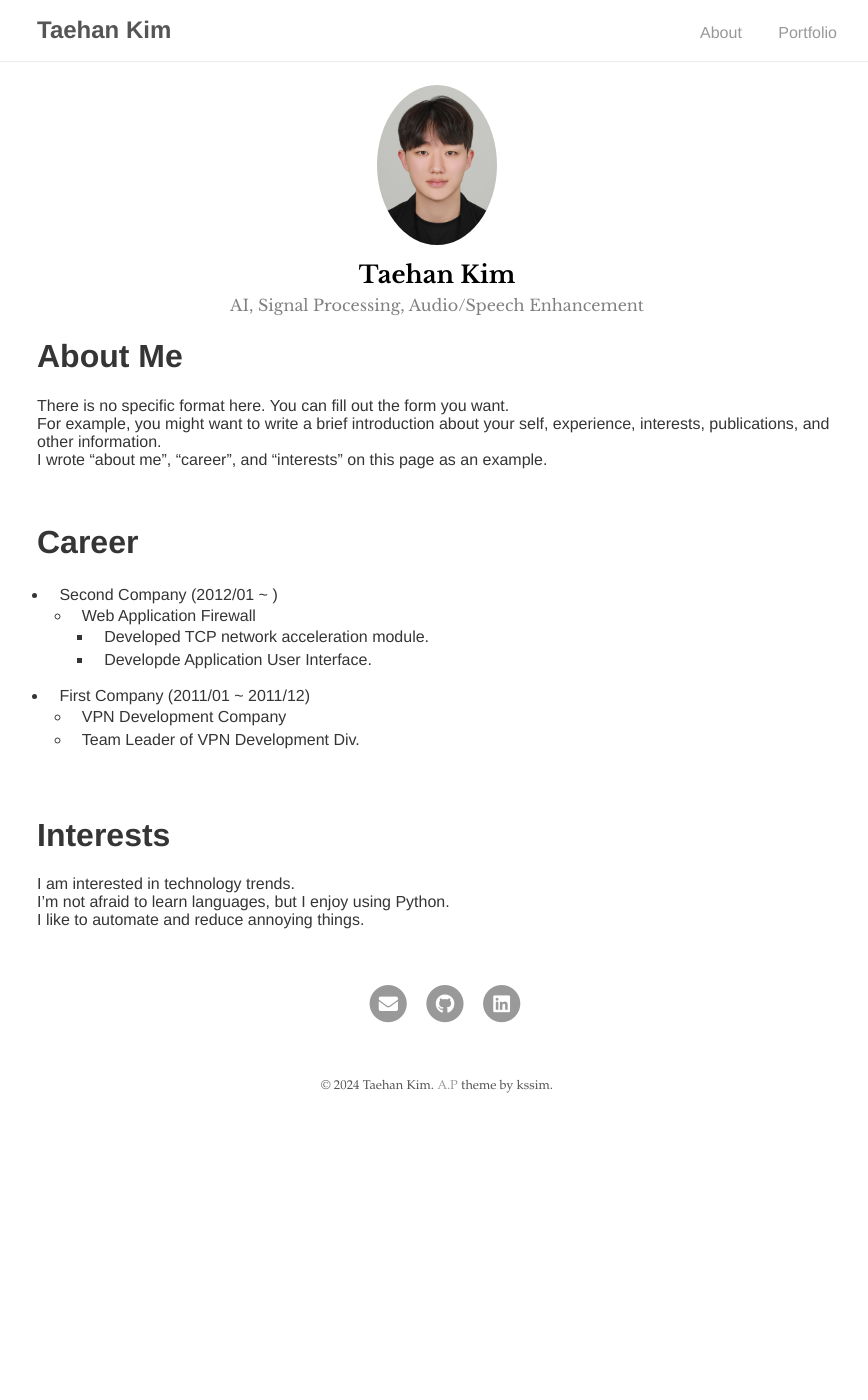
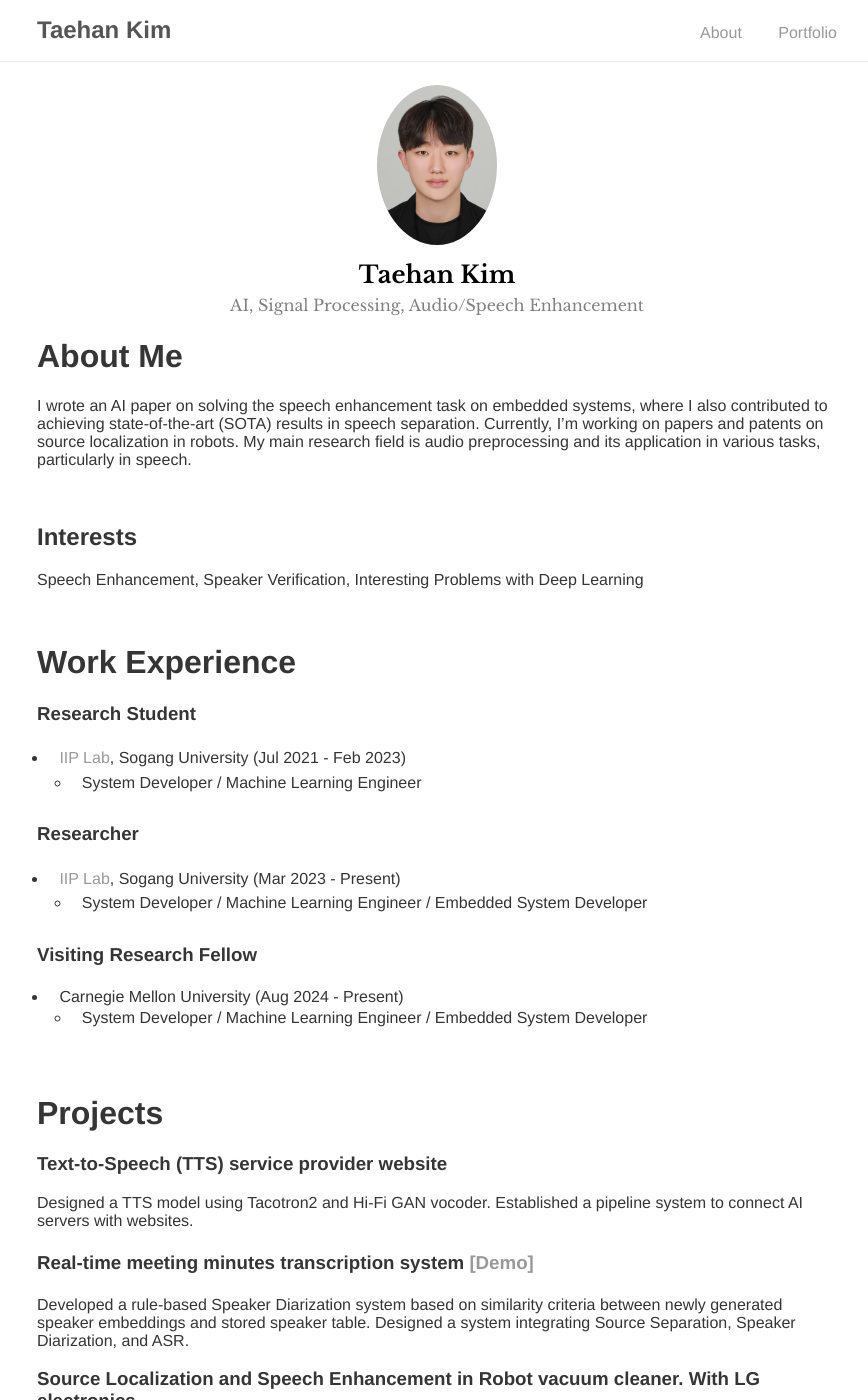
Before and after one commit to thKimm/thKimm.github.io, a Jekyll site: the page built from index.md, in a window 1280 px wide and 1400 px high. Shown: the whole window, without its empty margins (203-1071 px from the left). Built offline with Jekyll 4.4.1, drawn with Linux system fonts in a browser that asks for light colours; our own code applies the rules of GitHub Pages for plain Markdown files; some of the changed text lies outside the part shown.

```diff
--- a/index.md
+++ b/index.md
@@ -3,24 +3,73 @@ layout: about
 ---
 
 # About Me
-There is no specific format here. You can fill out the form you want.
-For example, you might want to write a brief introduction about your self, experience, interests, publications, and other information.
-I wrote "about me", "career", and "interests" on this page as an example.
+I wrote an AI paper on solving the speech enhancement task on embedded systems, where I also contributed to achieving state-of-the-art (SOTA) results in speech separation. Currently, I'm working on papers and patents on source localization in robots. My main research field is audio preprocessing and its application in various tasks, particularly in speech.
 
 <br/>
 
-# Career
-* Second Company (2012/01 ~ )
-  * Web Application Firewall
-    * Developed TCP network acceleration module.
-    * Developde Application User Interface.
-* First Company (2011/01 ~ 2011/12)
-  * VPN Development Company
-  * Team Leader of VPN Development Div.
+## Interests
+Speech Enhancement, Speaker Verification, Interesting Problems with Deep Learning
 
 <br/>
 
-# Interests
-I am interested in technology trends.
-I'm not afraid to learn languages, but I enjoy using Python.
-I like to automate and reduce annoying things.
+# Work Experience
+### Research Student
+  * [IIP Lab](http://iip.sogang.ac.kr), Sogang University (Jul 2021 - Feb 2023)
+    * System Developer / Machine Learning Engineer
+
+### Researcher
+  * [IIP Lab](http://iip.sogang.ac.kr), Sogang University (Mar 2023 - Present)
+    * System Developer / Machine Learning Engineer / Embedded System Developer
+
+### Visiting Research Fellow
+  * Carnegie Mellon University (Aug 2024 - Present)
+    * System Developer / Machine Learning Engineer / Embedded System Developer
+
+<br/>
+
+# Projects
+### Text-to-Speech (TTS) service provider website
+Designed a TTS model using Tacotron2 and Hi-Fi GAN vocoder.
+Established a pipeline system to connect AI servers with websites.
+### Real-time meeting minutes transcription system [[Demo]](https://www.youtube.com/watch?v=m5jFr79sqtg)
+Developed a rule-based Speaker Diarization system based on similarity criteria between newly generated speaker embeddings and stored speaker table.
+Designed a system integrating Source Separation, Speaker Diarization, and ASR.
+### Source Localization and Speech Enhancement in Robot vacuum cleaner. With LG electronics
+Fabricated a lightweight Speech Enhancement model tailored for embedded systems.
+Devised a mask based on the output of deep learning models and formulated a source localization algorithm utilizing it
+### Multi-Channel Audio preprocessing
+Constructed an integrated system for signal processing and speech preprocessing algorithms.
+### Speech Separation [[Demo]](https://fordemopage.github.io/SepReformer/)
+Developed a novel and advanced architecture for Speech Separation and conducted its design and experiments.
+
+<br/>
+
+# Publication / Preprints
+[1] J. -H. Kim*, Taehan Kim*, S. -H. Kim, J. -M. Song, Y. -J Park, H. -M. Park. A Real-Time Sound Source Localization System for Robotic Vacuum Cleaner with a Microphone Array
+Submitted to IEEE Sensors Journal(2024) /Applying for KR, US Patent(2024W)
+
+[2] Ui-Hyeop Shin*, Sangyoun Lee, Taehan Kim, Hyung-Min Park. Separate and Reconstruct: Asymmetric Encoder-Decoder for Speech Separation.
+Submitted to NeurIPS 2025. [[Link]](https://arxiv.org/abs/2406.05983)[[Demo]](https://fordemopage.github.io/SepReformer/)
+
+
+<br/>
+
+# Education
+### Sogang University, Seoul, Korea
+#### B.S.E. in Electronic Engr. (Mar 2018 - Feb 2023)
+summa cum laude, GPA: 4.21/4.3, 134 credits in 7 semesters
+### Sogang University, Seoul, Korea
+#### M.S.E. in Electronic Engr. (Mar 2023 — Present)
+GPA: 4.23/4.3, 21 credits in 3 semesters
+### Carnegie Mellon University, PA, US
+#### Visiting Research Fellow in S3D for IITP program. (Jul 2024 — Present)
+
+
+<br/>
+
+# Awards
+### Sogang Convergence Technology Contest (3rd place)	Dec. 2022
+Awarded for real-time speaker-specific meeting minutes system.
+
+### Outstanding Graduate Award	Feb. 2023
+Graduated as Valedictorian from the Engineering Department.\
```
Also changed, not shown: 9 other files.
